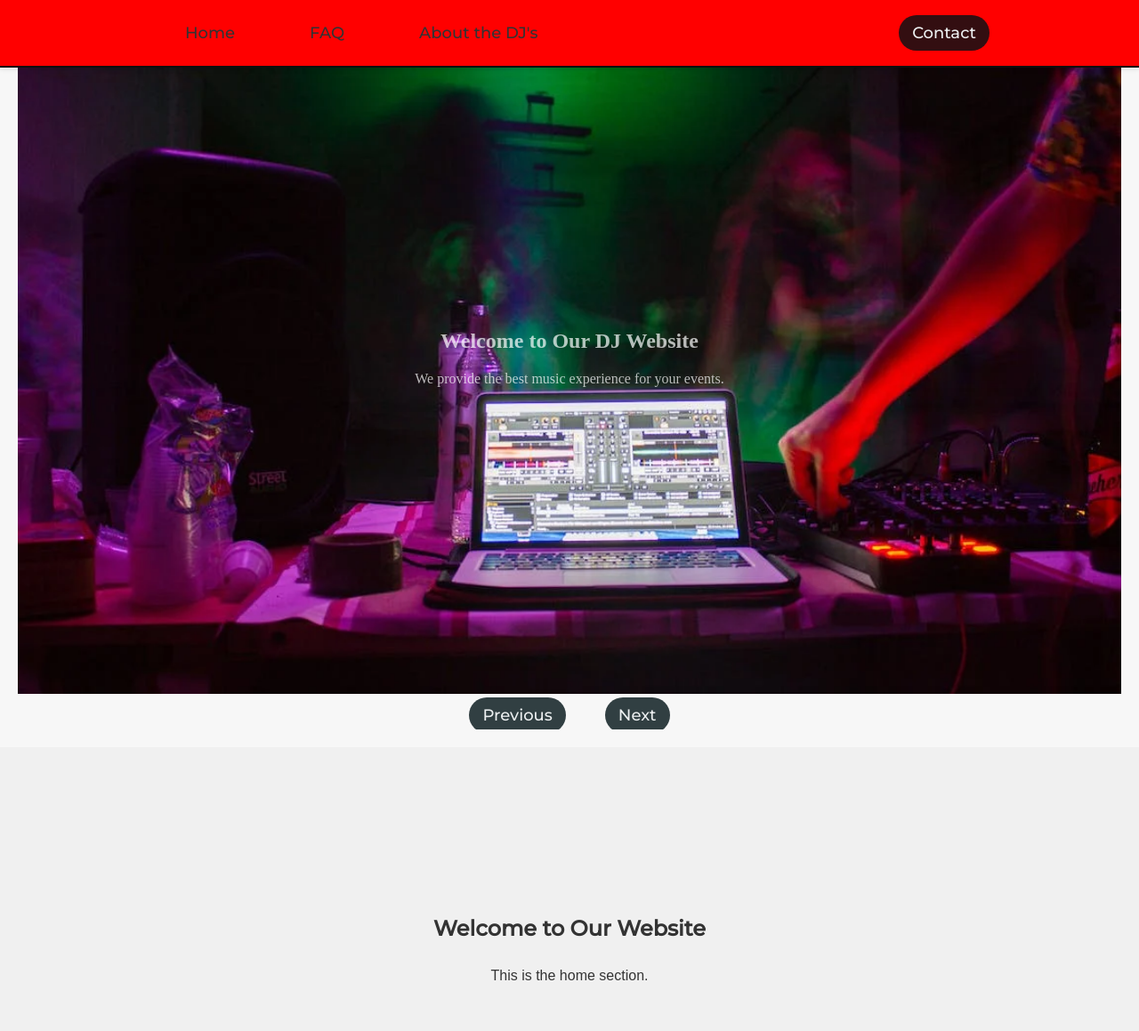
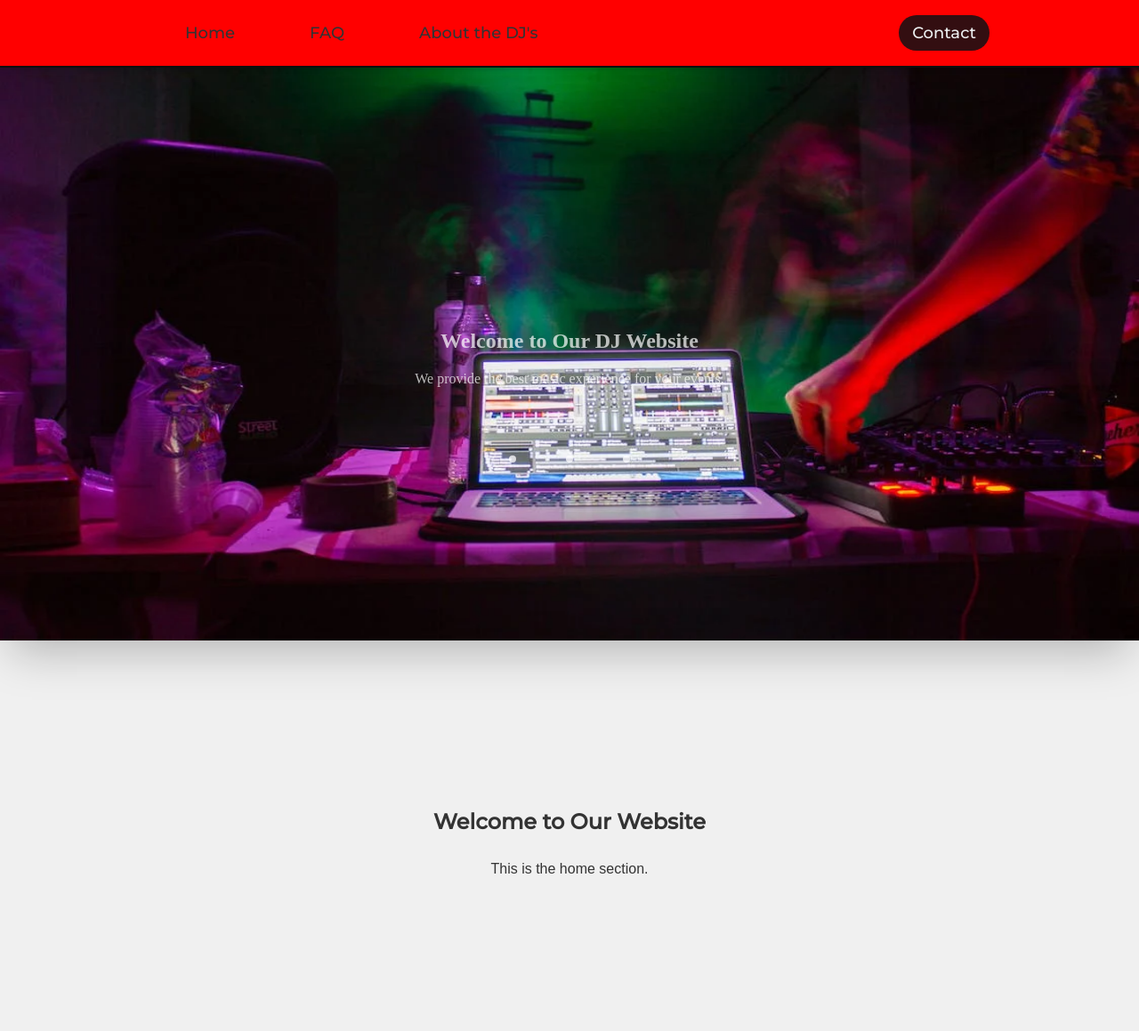
Before and after one commit to samahesh56/dj-web-design, a Flask app: page / in a window 1280 px wide. Shown: the top 1159 px of the page at 89% size. Run offline with Flask 3, Linux system fonts and the light colour scheme.

Commit message:
slider wip2

```diff
--- a/website/static/css/styles.css
+++ b/website/static/css/styles.css
@@ -127,32 +127,28 @@
 
 /* Flexbox container for the slider section */
 .section-flex[data-section="slider-section"] {
-    display: flex;
-    justify-content: center;
-    align-items: center;
-    min-height: 300px; /* Adjust the height as needed */
-    background-color: #f7f7f7; /* Background color for the slider section */
-    padding: 20px; /* Padding for the slider section */
-    text-align: center;
+    padding: 0;
 }
 
-.slider-container {
+/* Style the slider container */
+.slider-wrapper {
     position: relative;
     width: 100%;
-    max-width: 1300px; /* Adjust the maximum width as needed */
-    height: 100vh; /* Adjust the height as needed */
-    overflow: hidden;
+    margin: 0 auto;
 }
 
 .slider {
-    width: 100%;
-    transition: transform 0.5s ease;
+    display: flex;
+    aspect-ratio: 16 / 9;
+    overflow-x: auto;
+    scroll-snap-type: x mandatory;
+    box-shadow: 0 1.5rem 3rem -0.75rem hsla(0, 0%, 0%, 0.25);
+    transition: transform 0.5s ease; /* Add a smooth transition effect */
 }
 
-.slider img, .slider video {
-    width: 100%;
-    height: 95vh;
-    object-fit: cover;
+.slider img {
+    flex: 1 0 100%;
+    scroll-snap-align: start;
 }
 
 .slider-text {
@@ -163,6 +159,29 @@
     text-align: center;
     color: white;
     opacity: 0.7; /* Adjust the opacity as needed */
+}
+
+.slider-nav {
+    display: flex;
+    column-gap: 1rem;
+    position: absolute;
+    bottom: 200px;
+    left: 50%;
+    transform: translateX(-50%);
+    z-index: 1;
+}
+
+.slider-nav a {
+   width: 0.5rem;
+   height: 0.5rem;
+   border-radius: 50%;
+   background-color:#fff;
+   opacity: 0.75;
+   transition: opacity ease 250ms;
+}
+
+.slider-nav a:hover {
+    opacity: 1;
 }
 
 
--- a/website/templates/home.html
+++ b/website/templates/home.html
@@ -5,20 +5,21 @@
     <!-- Add your About Us content here -->
 
     <section class="section-flex" data-section="slider-section">
-        <div class="slider-container">
+        <div class="slider-wrapper">
             <div class="slider">
                 <!-- Slides go here -->
-                <div class="slide">
-                    <img src="static\img\prexels-sample.webp" alt="Image 1">
+                <img id="slide-1" src="static/img/prexels-sample.webp" alt="a djpic1"/>
+                <img id="slide-2" src="static/img/djpic1.jpeg" alt="a djpic2"/>
+                <img id="slide-3" src="static/img/djpic2.jpeg" alt="a great background dj"/>
+            </div>
+            <!-- Add these buttons for navigation -->
 
-                </div>
 
-                <div class="slide">
-                    <img src="static\img\djpic2.jpeg" alt="Image 2">
-                </div>
+            <div class="slider-nav">
+                <a id="button-slide-1" href="#slide-1" class="active"></a>
+                <a id="button-slide-2" href="#slide-2"></a>
+                <a id="button-slide-3" href="#slide-3"></a>
             </div>
-            <button id="prevBtn">Previous</button>
-            <button id="nextBtn">Next</button>
         </div>
         <div class="slider-text">
             <h1>Welcome to Our DJ Website</h1>
```
Also changed, not shown: website/static/js/scripts.js (+61 -31 lines).
